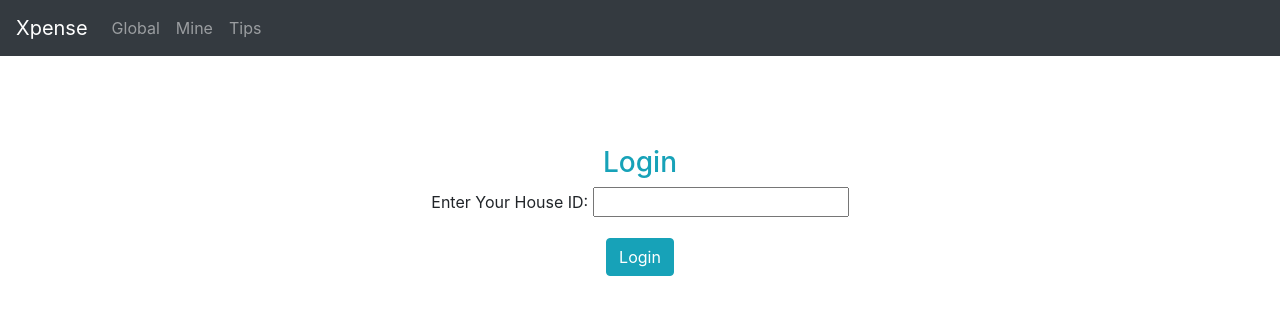
After one commit to redhat-beyond/Xpense, a Django app: page /login/ in a window 1280 px wide. The commit adds this page. Shown: the top 315 px of the page. Run offline with Django 4.2, Linux system fonts and the light colour scheme; some libraries are stand-ins or nearby versions.

Commit message:
House: Adding the Login Page
- Checking if the house_id provided by the User exists in the database.
- If it does, redirecting to the appropriate Mine page
- Else, redirecting to Login page with an error message

```diff
--- a/house/constants.py
+++ b/house/constants.py
@@ -1,3 +1,4 @@
 HOME_PAGE_ROUTE = 'home.html'
 GLOBAL_PAGE_ROUTE = 'global/global.html'
 GLOBAL_PAGE_CITY_DROPDOWN_ROUTE = 'global/city_dropdown.html'
+LOGIN_PAGE_ROUTE = 'login/login.html'
--- a/house/forms.py
+++ b/house/forms.py
@@ -1,6 +1,4 @@
-
 from django import forms
-
 from house.models import House, Job
 
 
@@ -21,3 +19,7 @@ class HouseForm(forms.ModelForm):
         self.fields['country'].required = False
         self.fields['city'].required = False
         self.fields['children'].required = False
+
+
+class HouseIDForm(forms.Form):
+    house_id = forms.UUIDField(label='Enter Your House ID')
--- a/house/urls.py
+++ b/house/urls.py
@@ -1,13 +1,12 @@
 from django.urls import path
-
 from house import views
 
 app_name = 'house'
 urlpatterns = [
     path('', views.home_page, name='home'),
     path('global/', views.global_page, name='global_page'),
-    path('login', views.house_login, name='house_login'),
-    path('<int:house_id>/', views.house_view, name='house_view'),
+    path('login/', views.house_login, name='house_login'),
+    path('<str:house_id>/', views.house_view, name='house_view'),
     path('house/add', views.add_house, name='add_house'),
     path('ajax/load-cities/', views.load_cities, name='ajax_load_cities'),
 ]
--- a/house/views.py
+++ b/house/views.py
@@ -1,9 +1,11 @@
-from expenses.models import Expenses
-from house.constants import HOME_PAGE_ROUTE, GLOBAL_PAGE_ROUTE, GLOBAL_PAGE_CITY_DROPDOWN_ROUTE
-from .forms import HouseForm
+from house.constants import HOME_PAGE_ROUTE, GLOBAL_PAGE_ROUTE, GLOBAL_PAGE_CITY_DROPDOWN_ROUTE, LOGIN_PAGE_ROUTE
+from .forms import HouseForm, HouseIDForm
 from .helpers import _filter_houses_by_form
 from .models import House, City
+from expenses.models import Expenses
 from django.shortcuts import render
+from django.http import HttpResponseRedirect
+from django.core.exceptions import ValidationError
 
 
 def home_page(request):
@@ -31,7 +33,26 @@ def global_page(request):
 
 
 def house_login(request):
-    raise NotImplementedError
+    errorMsg = ""
+
+    if request.method == 'POST':
+        try:
+            form = HouseIDForm(request.POST)
+            house_id = form.data["house_id"]
+
+            if House.objects.filter(house_id=house_id).count() == 1:
+                return HttpResponseRedirect(f'/../{house_id}')
+            else:
+                errorMsg = "There is no House with the provided ID"
+                form = HouseIDForm()
+        # In case an exception not a valid UUID is thrown
+        except ValidationError:
+            errorMsg = "There is no House with the provided ID : " + house_id
+            form = HouseIDForm()
+    else:
+        form = HouseIDForm()
+
+    return render(request, LOGIN_PAGE_ROUTE, {'form': form, 'msg': errorMsg})
 
 
 def house_view(request, house_id):
--- a/templates/base.html
+++ b/templates/base.html
@@ -51,7 +51,7 @@
               <a class="nav-link" href="/global">Global</a>
             </li>
             <li class="nav-item">
-              <a class="nav-link" href="/Mine">Mine</a>
+              <a class="nav-link" href="/login">Mine</a>
             </li>
             <li class="nav-item">
               <a class="nav-link" href="/tips">Tips</a>
--- /dev/null
+++ b/templates/login/login.html
@@ -0,0 +1,24 @@
+{% extends "base.html" %}{% load static %}{%block content%}
+<div id="login">
+  <h3 class="text-center text-white pt-5">Login form</h3>
+  <div class="container">
+    <div id="login-row" class="row justify-content-center align-items-center">
+      <div id="login-column" class="col-md-6">
+        <div id="login-box" class="col-md-12">
+          <form id="login-form" class="form" action="" method="post">
+              <div class="container">
+                <h3 class="text-center text-info">Login</h3>
+              </div>
+              {% csrf_token %}
+              {{ form.as_p }}
+              <div class="form-group">
+                <input type="submit" name="submit" class="btn btn-info btn-md" value="Login">
+              </div>
+              {{msg}}
+          </form>
+        </div>
+      </div>
+    </div>
+  </div>
+</div>
+{% endblock content %}
```
Also changed, not shown: static/css/login.css (added, +19 -0 lines).
